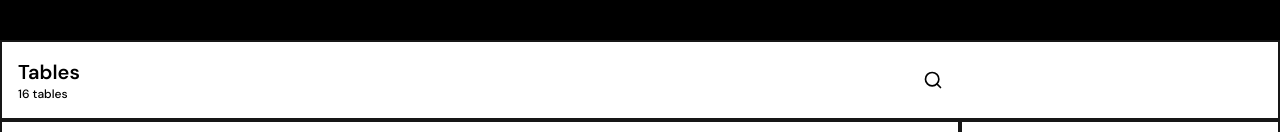
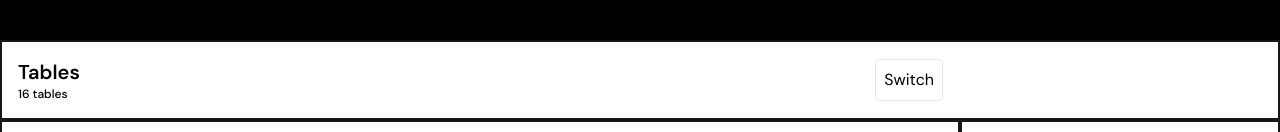
Before and after one commit to julienmatondotezolo/AdaPOS, a Next.js app: page /en/dashboard in a window 1280 px wide. Shown: the top 132 px of the page. Built offline with nearby package versions, Linux system fonts and the light colour scheme.

Commit message:
refactor switch darkmode

```diff
--- a/src/app/[locale]/(pages)/layout.tsx
+++ b/src/app/[locale]/(pages)/layout.tsx
@@ -1,7 +1,6 @@
 "use client";
 
-import { useTheme } from "next-themes";
-import React, { useEffect } from "react";
+import React from "react";
 
 import Providers from "../providers";
 
@@ -12,16 +11,6 @@ export default function PagesLayout({
   children: React.ReactNode;
   params: { locale: string };
 }) {
-  const { setTheme } = useTheme();
-
-  useEffect(() => {
-    // Set the theme based on user preference or system preference
-    const prefersDark = window.matchMedia("(prefers-color-scheme: dark)").matches;
-
-    prefersDark;
-    setTheme("dark");
-  }, [setTheme]);
-
   return (
     <Providers locale={locale}>
       <main className="h-[100vh] w-[100vw] overflow-hidden">{children}</main>
--- a/src/components/navigation/Navigation.tsx
+++ b/src/components/navigation/Navigation.tsx
@@ -1,5 +1,6 @@
 import { motion } from "framer-motion";
-import { ArrowLeft, Search } from "lucide-react";
+import { ArrowLeft } from "lucide-react";
+import { useTheme } from "next-themes";
 import React from "react";
 import { useDispatch, useSelector } from "react-redux";
 
@@ -14,6 +15,12 @@ function Navigation() {
     dispatch(removeTable([]));
   };
 
+  const { setTheme, theme } = useTheme();
+
+  const toggleTheme = () => {
+    setTheme(theme === "dark" ? "light" : "dark"); // Toggle theme based on current theme
+  };
+
   return (
     <div className="w-full border-2 border-neutral-900">
       <section className="w-full md:w-9/12 p-4 flex justify-between items-center">
@@ -26,9 +33,12 @@ function Navigation() {
             <small className="text-xs font-medium">{isTableSelected ? "16 tables" : "Items"}</small>
           </section>
         </article>
-        <form className="flex cursor-pointer">
+        {/* <form className="flex cursor-pointer">
           <Search size={20} />
-        </form>
+        </form> */}
+        <button onClick={toggleTheme} className="ml-4 p-2 border rounded">
+          {theme === "dark" ? "Switch" : "Switch"}
+        </button>
       </section>
     </div>
   );
```
